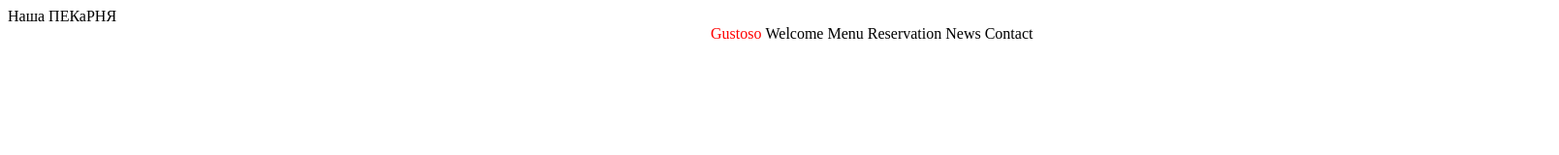
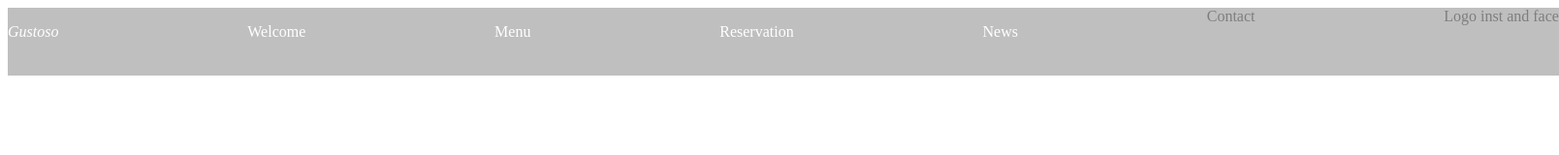
Before and after one commit to demeniero/FigmaCreate, a plain HTML site: page src/index.html in a window 1280 px wide. Shown: the whole page at 97% size, 1608 px wide, since content can reach past the window. Drawn offline with Linux system fonts and the light colour scheme.

Commit message:
add text

```diff
--- a/src/index.html
+++ b/src/index.html
@@ -8,24 +8,20 @@
     <title>Figma</title>
 </head>
         <header>
-            <div class="Hello">Наша ПЕКаРНЯ</div>
+        <nav class="container">
+            <nav class="flex_item1"><p>Gustoso</p></nav>
+            <!-- <nav class="Flex_item2">КАКАЯ ТО ХУЕТА</nav> -->
+            <nav class="Flex_item3"><p>Welcome</p></nav>
+            <nav class="Flex_item4"><p>Menu</p></nav>
+            <nav class="Flex_item5"><p>Reservation</p></nav>
+            <nav class="Flex_item6"><p>News</p></nav>
+            <nav class="Flex_item7">Contact</nav>
+            <nav class="Flex_item8">Logo inst and face</nav>
 
+        </nav>
             </header>
 <body>
-<nav class="menu">
-    <nav class="menu__body">
-        <nav class="menu__logo_logo">Gustoso</nav>
-            <nav class="menu__navigation_nav"></nav>
-                <nav class="nav__welcome">Welcome</nav>
-                    <nav class="nav__menu">Menu</nav>
-                        <nav class="nav__reservation">Reservation</nav>
-                            <nav class="nav__news">News</nav>
-                                <nav class="nav__contact">Contact</nav>
-            </nav>
 
-            <nav class="menu__icons icons"></nav>
-
-    </nav>
 </body>
         <footer>
 
--- a/style/styles.css
+++ b/style/styles.css
@@ -1,17 +1,20 @@
-.header{
-    color: red;
-}
-.menu  {
-    list-style-type: none;
-    padding-left: 700px;
-    margin-left: 25px;
-
+p{
+    color: white;
 }
 
-.menu nav{
-    display: inline;
+.flex_item1{
+font-style: italic;
+src: url(/Text/Alegreya/Alegreya-Italic-VariableFont_wght.ttf);
 }
-
-.menu__logo_logo{
-    color:red;
+.Flex_item3{
+    src: url(/Text/Alegreya/Alegreya-VariableFont_wght.ttf);
 }
+.container{
+ background-color: gray;
+ opacity: 0.5;
+ display: inline-flex;
+height: 70px;
+width: 1600px;
+flex-wrap: wrap;
+justify-content: space-between;
+        }
```
Also changed, not shown: Text/Alegreya/Alegreya-Italic-VariableFont_wght.ttf (added), Text/Alegreya/Alegreya-VariableFont_wght.ttf (added), Text/Alegreya/OFL.txt (added), Text/Alegreya/README.txt (added), Text/Alegreya/static/Alegreya-Black.ttf (added), Text/Alegreya/static/Alegreya-BlackItalic.ttf (added), Text/Alegreya/static/Alegreya-Bold.ttf (added), Text/Alegreya/static/Alegreya-BoldItalic.ttf (added), Text/Alegreya/static/Alegreya-ExtraBold.ttf (added), Text/Alegreya/static/Alegreya-ExtraBoldItalic.ttf (added), Text/Alegreya/static/Alegreya-Italic.ttf (added), Text/Alegreya/static/Alegreya-Medium.ttf (added), Text/Alegreya/static/Alegreya-MediumItalic.ttf (added), Text/Alegreya/static/Alegreya-Regular.ttf (added), 2 more files.
